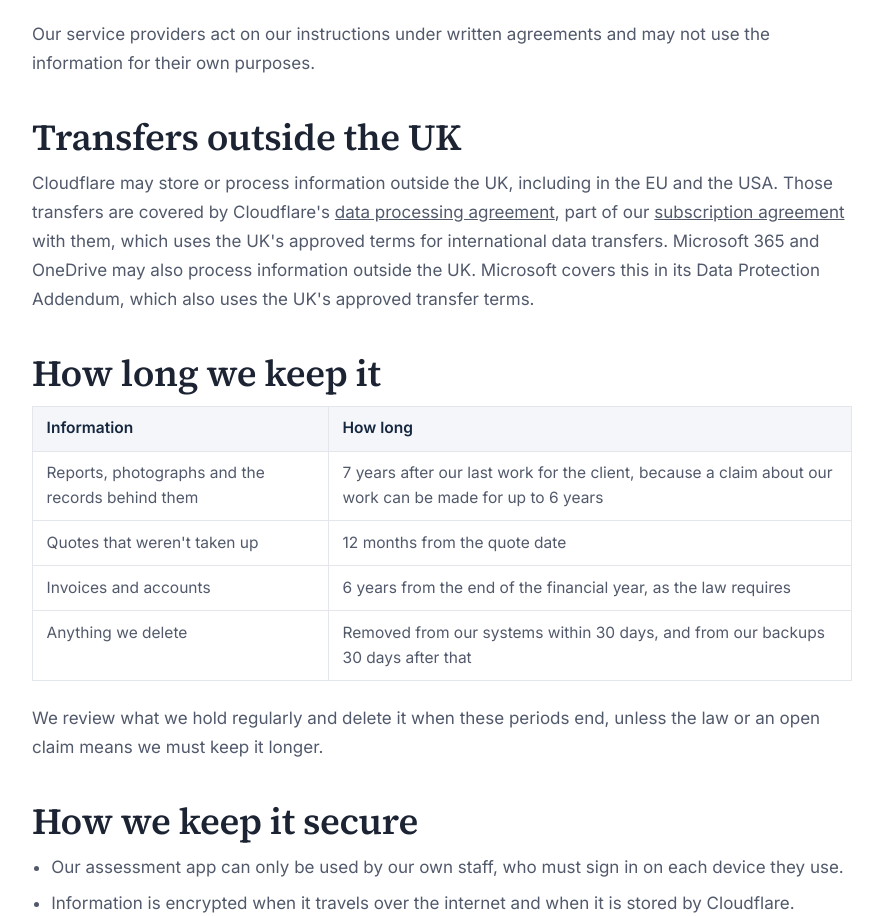
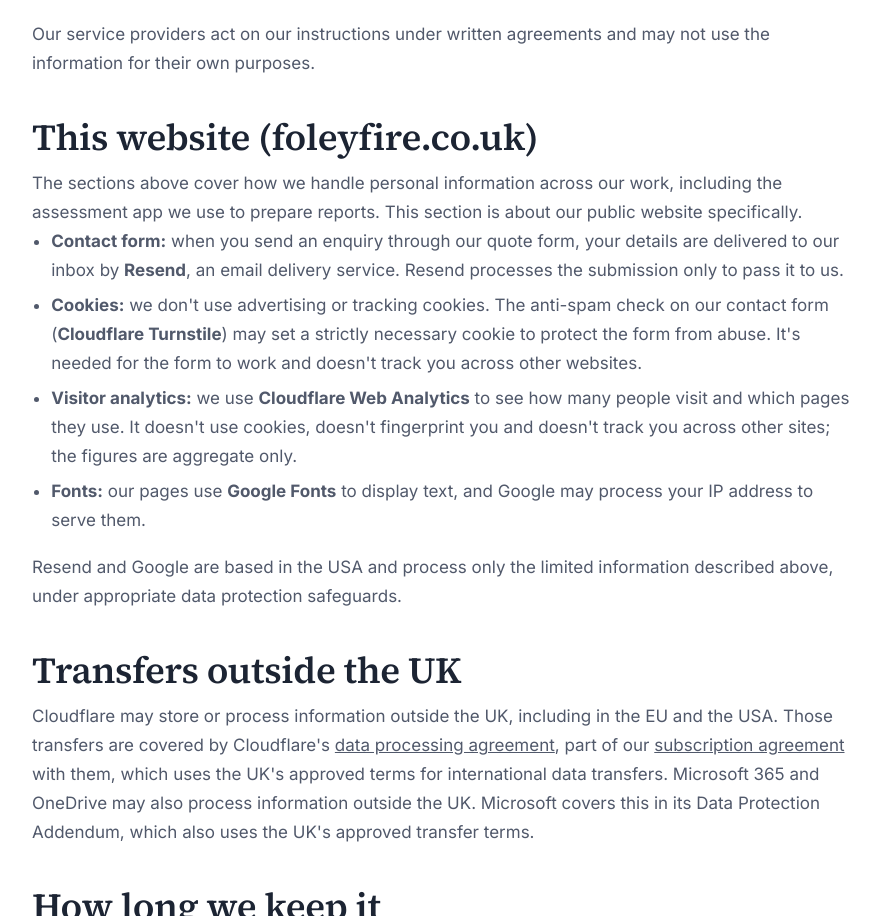
Before and after one commit to Carl-Bagnall/foley-fire, a plain HTML site: page privacy.html in a window 1280 px wide. Shown: the part 3527-4443 px from the top of the page, without its empty margins (198-1081 px from the left). Drawn offline with Linux system fonts and the light colour scheme.

Commit message:
Privacy: add website-specific section (forms, cookies, analytics, fonts)
Keep the website processing alongside the business/app notice but set it
apart under a clearly labelled "This website" section so it's obvious what
applies to what: Resend (contact form email), Cloudflare Turnstile cookie,
Cloudflare Web Analytics, and Google Fonts.

Co-Authored-By: Claude Opus 4.8 <noreply@anthropic.com>
Claude-Session: https://claude.ai/code/session_01DXQhSEbtLBoix4cLzgxXyM

```diff
--- a/privacy.html
+++ b/privacy.html
@@ -254,6 +254,16 @@
           </div>
           <p>Our service providers act on our instructions under written agreements and may not use the information for their own purposes.</p>
 
+          <h2>This website (foleyfire.co.uk)</h2>
+          <p>The sections above cover how we handle personal information across our work, including the assessment app we use to prepare reports. This section is about our public website specifically.</p>
+          <ul>
+            <li><strong>Contact form:</strong> when you send an enquiry through our quote form, your details are delivered to our inbox by <strong>Resend</strong>, an email delivery service. Resend processes the submission only to pass it to us.</li>
+            <li><strong>Cookies:</strong> we don't use advertising or tracking cookies. The anti-spam check on our contact form (<strong>Cloudflare Turnstile</strong>) may set a strictly necessary cookie to protect the form from abuse. It's needed for the form to work and doesn't track you across other websites.</li>
+            <li><strong>Visitor analytics:</strong> we use <strong>Cloudflare Web Analytics</strong> to see how many people visit and which pages they use. It doesn't use cookies, doesn't fingerprint you and doesn't track you across other sites; the figures are aggregate only.</li>
+            <li><strong>Fonts:</strong> our pages use <strong>Google Fonts</strong> to display text, and Google may process your IP address to serve them.</li>
+          </ul>
+          <p>Resend and Google are based in the USA and process only the limited information described above, under appropriate data protection safeguards.</p>
+
           <h2>Transfers outside the UK</h2>
           <p>Cloudflare may store or process information outside the UK, including in the EU and the USA. Those transfers are covered by Cloudflare's <a href="https://www.cloudflare.com/cloudflare-customer-dpa/" target="_blank" rel="noopener">data processing agreement</a>, part of our <a href="https://www.cloudflare.com/terms/" target="_blank" rel="noopener">subscription agreement</a> with them, which uses the UK's approved terms for international data transfers. Microsoft 365 and OneDrive may also process information outside the UK. Microsoft covers this in its Data Protection Addendum, which also uses the UK's approved transfer terms.</p>
 
```
